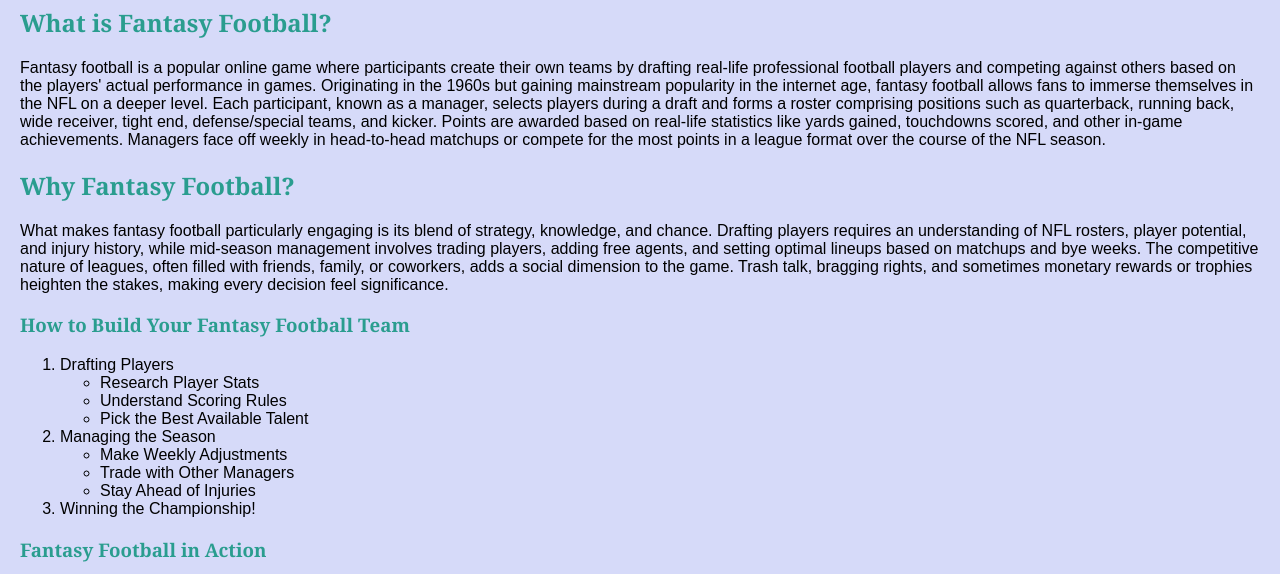
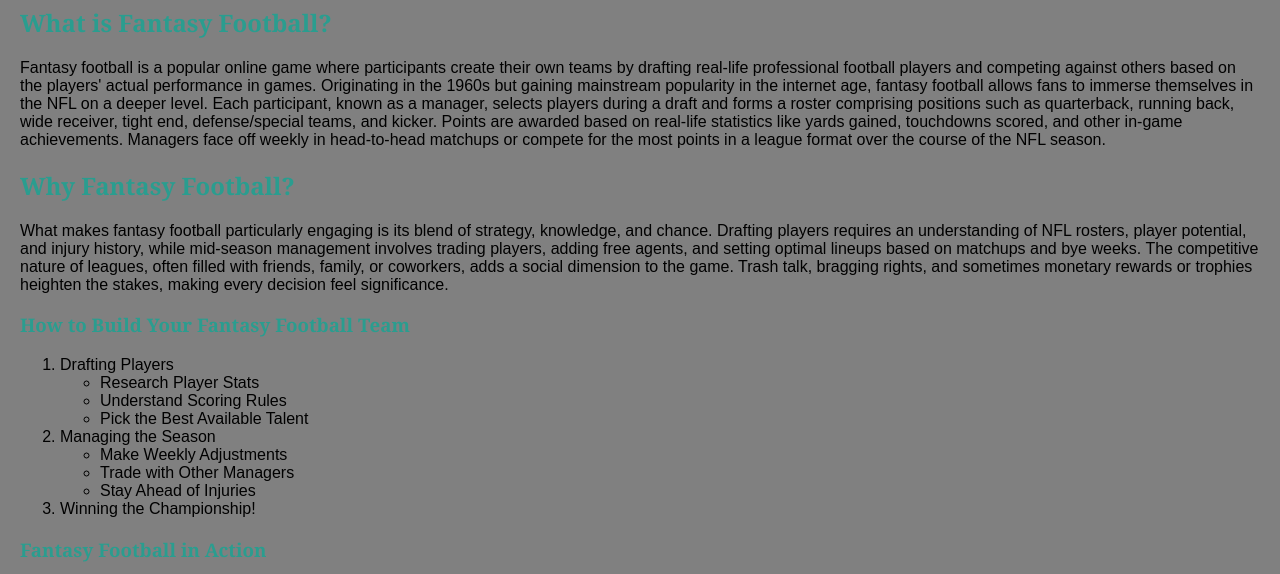
Before and after one commit to spencerschlag/ISystems, a plain HTML site: page index.html in a window 1280 px wide. Shown: the part 138-712 px from the top of the page. Drawn offline with Linux system fonts and the light colour scheme.

Commit message:
Update styles.css

```diff
--- a/html/styles.css
+++ b/html/styles.css
@@ -3,7 +3,7 @@ body {
     font-family: Arial, sans-serif;
     margin: 0;
     padding: 0;
-    background-color: rgb(214, 218, 249);
+    background-color: gray;
 }
 
 /* Navbar Styles */
```
